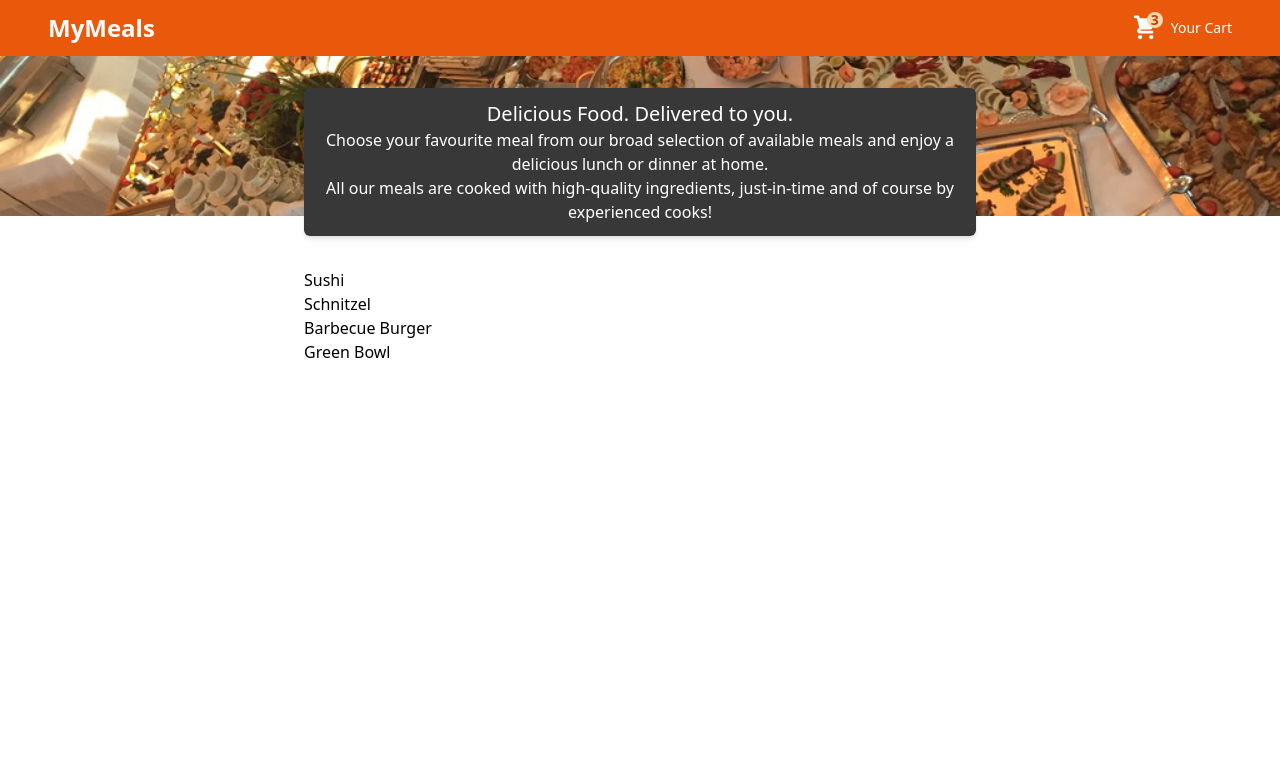
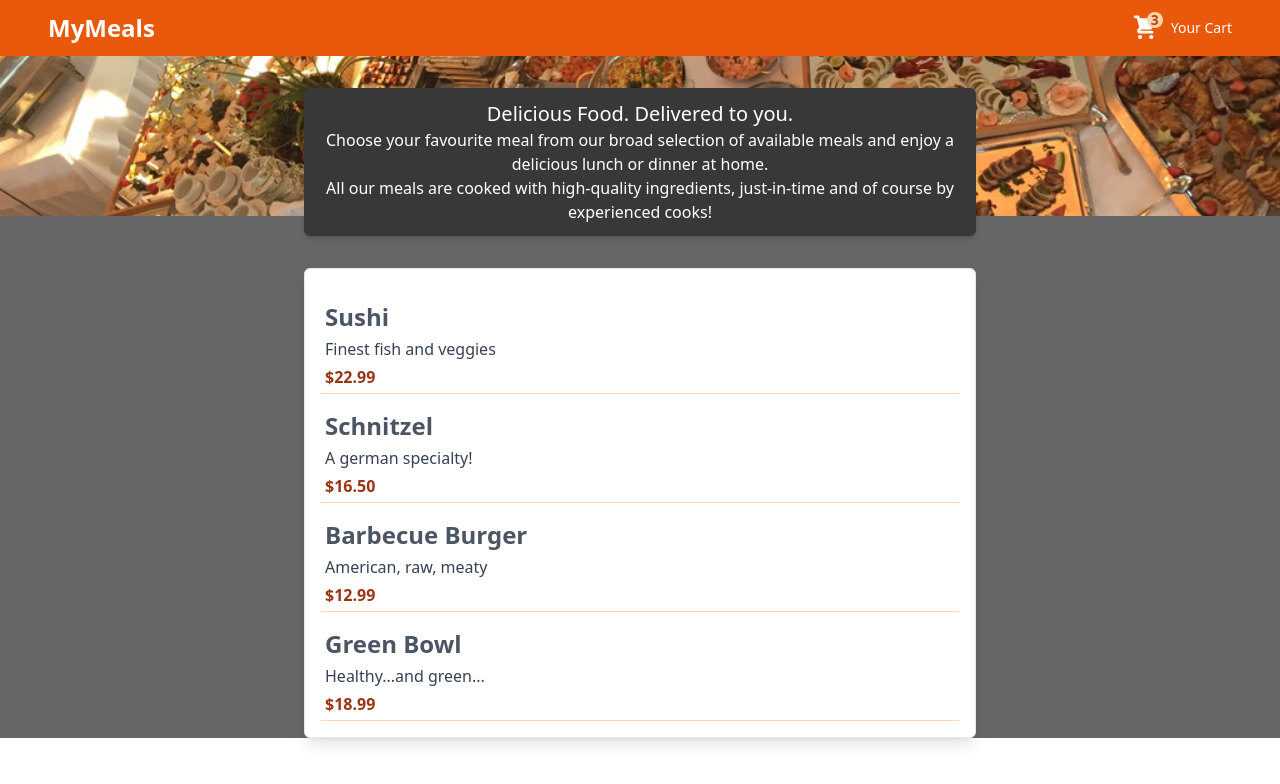
Before and after one commit to tolu-c/learnReact, a React (Create React App) app in the folder order-my-food/: page / in a window 1280 px wide. Shown: the top 784 px of the page. Built offline with nearby package versions, Linux system fonts and the light colour scheme.

Commit message:
MealItem component

```diff
--- a/order-my-food/src/App.js
+++ b/order-my-food/src/App.js
@@ -5,7 +5,7 @@ export default function App() {
   return (
     <div>
       <Header />
-      <main>
+      <main className="bg-black/60">
         <Meals />
       </main>
     </div>
--- a/order-my-food/src/components/meals/AvailableMeals.js
+++ b/order-my-food/src/components/meals/AvailableMeals.js
@@ -1,3 +1,6 @@
+import Card from "../ui/Card";
+import MealItem from "./MealItem/MealItem";
+
 const DUMMY_MEALS = [
   {
     id: "m1",
@@ -26,11 +29,20 @@ const DUMMY_MEALS = [
 ];
 
 function AvailableMeals() {
-  const mealsList = DUMMY_MEALS.map((meal) => <li>{meal.name}</li>);
+  const mealsList = DUMMY_MEALS.map((meal) => (
+    <MealItem
+      key={meal.id}
+      name={meal.name}
+      description={meal.description}
+      price={meal.price}
+    />
+  ));
 
   return (
     <section className="w-[90%] max-w-2xl my-8 mx-auto animate-meals">
-      <ul className="m-0 p-0 list-none">{mealsList}</ul>
+      <Card>
+        <ul className="m-0 p-0 list-none">{mealsList}</ul>
+      </Card>
     </section>
   );
 }
--- /dev/null
+++ b/order-my-food/src/components/meals/MealItem/MealItem.js
@@ -0,0 +1,18 @@
+import React from "react";
+
+function MealItem(props) {
+  const price = `$${props.price.toFixed(2)}`;
+  return (
+    <li className="border-b border-orange-200 p-1 pt-4">
+      <div className="flex flex-col gap-1 items-start">
+        <h3 className="font-bold text-gray-600 text-2xl">{props.name}</h3>
+        <div className="">{props.description}</div>
+        <div className="text-orange-800 font-black text-base ">{price}</div>
+      </div>
+
+      <div>{/* <form></form> */}</div>
+    </li>
+  );
+}
+
+export default MealItem;
--- /dev/null
+++ b/order-my-food/src/components/meals/MealItem/MealItemForm.js
@@ -0,0 +1,9 @@
+
+
+function MealItemForm() {
+  return (
+    <div>MealItemForm</div>
+  )
+}
+
+export default MealItemForm
--- /dev/null
+++ b/order-my-food/src/components/ui/Card.js
@@ -0,0 +1,5 @@
+function Card(props) {
+  return <div className='bg-white rounded-md border shadow-lg text-gray-700 p-4 w-full'>{props.children}</div>;
+}
+
+export default Card;
```
